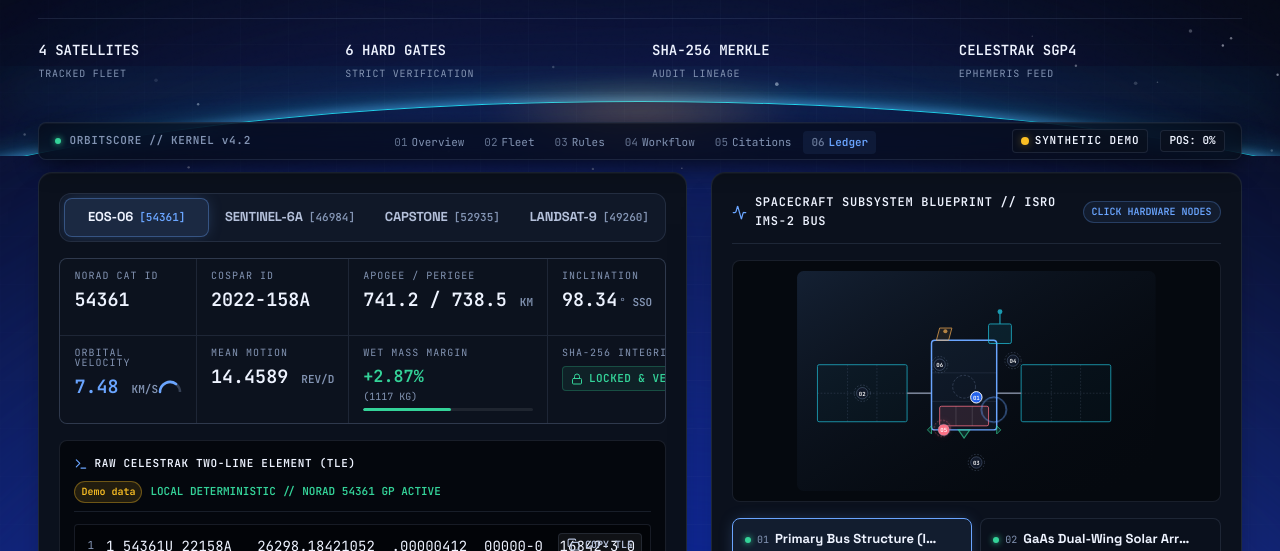
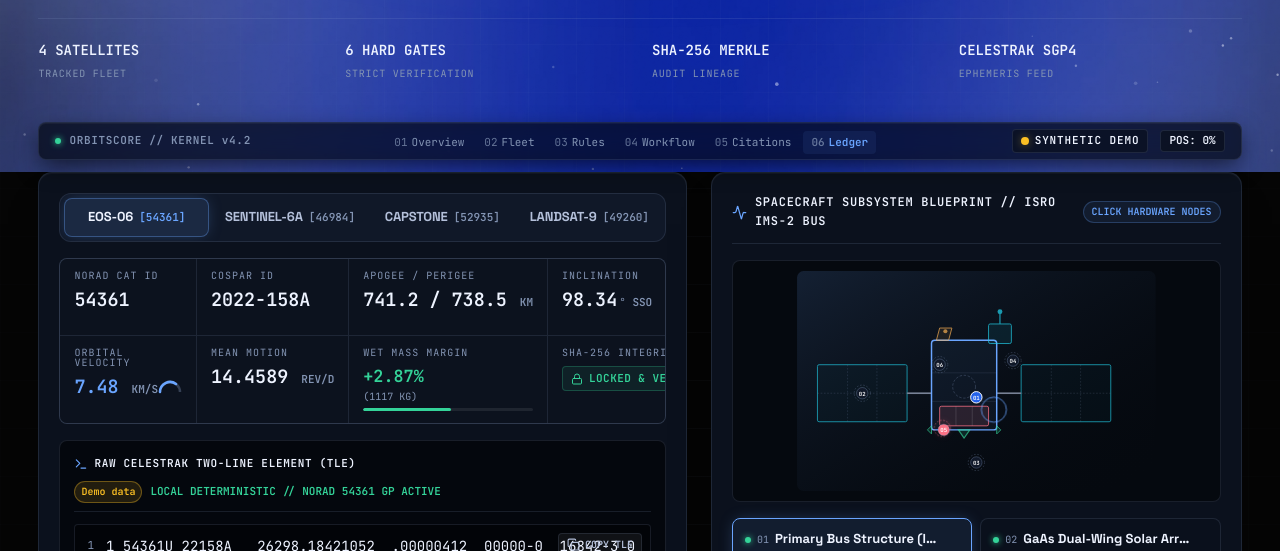
Before and after one commit to adishxm/orbitscore, a React (Vite) app in the folder frontend/: page / in a window 1280 px wide. Shown: the part 628-1179 px from the top of the page. Built offline with nearby package versions, Linux system fonts and the light colour scheme; no server answers.

Commit message:
feat(ui): apply custom deep blue aura wallpaper and remove hero horizon curve

```diff
--- a/frontend/src/components/common/GlobalAtmosphere.module.css
+++ b/frontend/src/components/common/GlobalAtmosphere.module.css
@@ -12,26 +12,20 @@
   background-color: var(--bg-0, #050505);
 }
 
-/* Full-Document Blue Gradient Layer (background.svg) - Full-bleed on 4K/Ultrawide */
-.svgBackgroundLayer {
-  position: absolute;
-  top: 0;
-  left: 0;
-  right: 0;
-  width: 100%;
-  height: 6480px;
-  background-image: url('/background.svg');
+/* Custom Blue Aura Wallpaper - Fixed Viewport Backdrop with Smooth Fill */
+.wallpaperLayer {
+  position: fixed;
+  inset: 0;
+  width: 100vw;
+  height: 100vh;
+  height: 100dvh;
+  background-image: url('/assets/website-bg.jpg');
   background-repeat: no-repeat;
-  background-position: top center;
-  background-size: 100% auto;
-  opacity: 1;
+  background-position: center center;
+  background-size: cover;
+  opacity: 0.95;
   pointer-events: none;
-}
-
-@media (min-width: 2560px) {
-  .svgBackgroundLayer {
-    background-size: cover;
-  }
+  z-index: 0;
 }
 
 /* Ethereal Top-Hero Blue Aurora Glow */
--- a/frontend/src/components/common/GlobalAtmosphere.tsx
+++ b/frontend/src/components/common/GlobalAtmosphere.tsx
@@ -119,8 +119,8 @@ export const GlobalAtmosphere: React.FC = () => {
 
   return (
     <div className={styles.atmosphereRoot} aria-hidden="true">
-      {/* 1. Full-Document Blue Gradient Layer (background.svg) */}
-      <div className={styles.svgBackgroundLayer} />
+      {/* 1. Custom Deep Blue Aura Background Layer */}
+      <div className={styles.wallpaperLayer} />
 
       {/* 2. Top-Hero Ethereal Blue Glow Pool */}
       <div className={styles.topHeroGlow} />
--- a/frontend/src/pages/LandingPage.module.css
+++ b/frontend/src/pages/LandingPage.module.css
@@ -285,50 +285,6 @@
   min-width: 0;
 }
 
-/* Earth-Limb Horizon Arc Under Hero (Positioned below proof strip) */
-.earthLimbWrapper {
-  position: absolute;
-  left: 0;
-  right: 0;
-  bottom: 0;
-  width: 100%;
-  height: 90px;
-  pointer-events: none;
-  overflow: hidden;
-  z-index: 1;
-}
-
-.earthLimbAtmosphere {
-  position: absolute;
-  top: 0;
-  left: 0;
-  right: 0;
-  height: 80px;
-  background: linear-gradient(to bottom, rgba(34, 211, 238, 0.08) 0%, transparent 100%);
-  filter: blur(24px);
-}
-
-.earthLimbCurve {
-  position: absolute;
-  top: 35px;
-  left: -20%;
-  right: -20%;
-  height: 400px;
-  border-radius: 50%;
-  border-top: 1.5px solid var(--accent-2);
-  box-shadow: 0 -6px 28px -4px rgba(34, 211, 238, 0.4),
-              0 -2px 10px rgba(106, 165, 255, 0.5);
-}
-
-.earthLimbSunriseGlow {
-  position: absolute;
-  top: 30px;
-  left: 38%;
-  width: 24%;
-  height: 50px;
-  background: radial-gradient(ellipse at 50% 0%, rgba(255, 180, 84, 0.4) 0%, transparent 75%);
-  filter: blur(16px);
-}
 
 /* =========================================================================
    FLEET & BLUEPRINT OVERVIEW SECTION
--- a/frontend/src/pages/LandingPage.tsx
+++ b/frontend/src/pages/LandingPage.tsx
@@ -196,12 +196,6 @@ export const LandingPage: React.FC = () => {
           </div>
         </div>
 
-        {/* Earth-Limb Horizon Arc Glow Under Hero (Full-bleed, Below Stats Strip) */}
-        <div className={styles.earthLimbWrapper} aria-hidden="true">
-          <div className={styles.earthLimbAtmosphere} />
-          <div className={styles.earthLimbCurve} />
-          <div className={styles.earthLimbSunriseGlow} />
-        </div>
       </section>
 
       {/* =========================================================================
```
Also changed, not shown: frontend/public/assets/website-bg.jpg (added).
